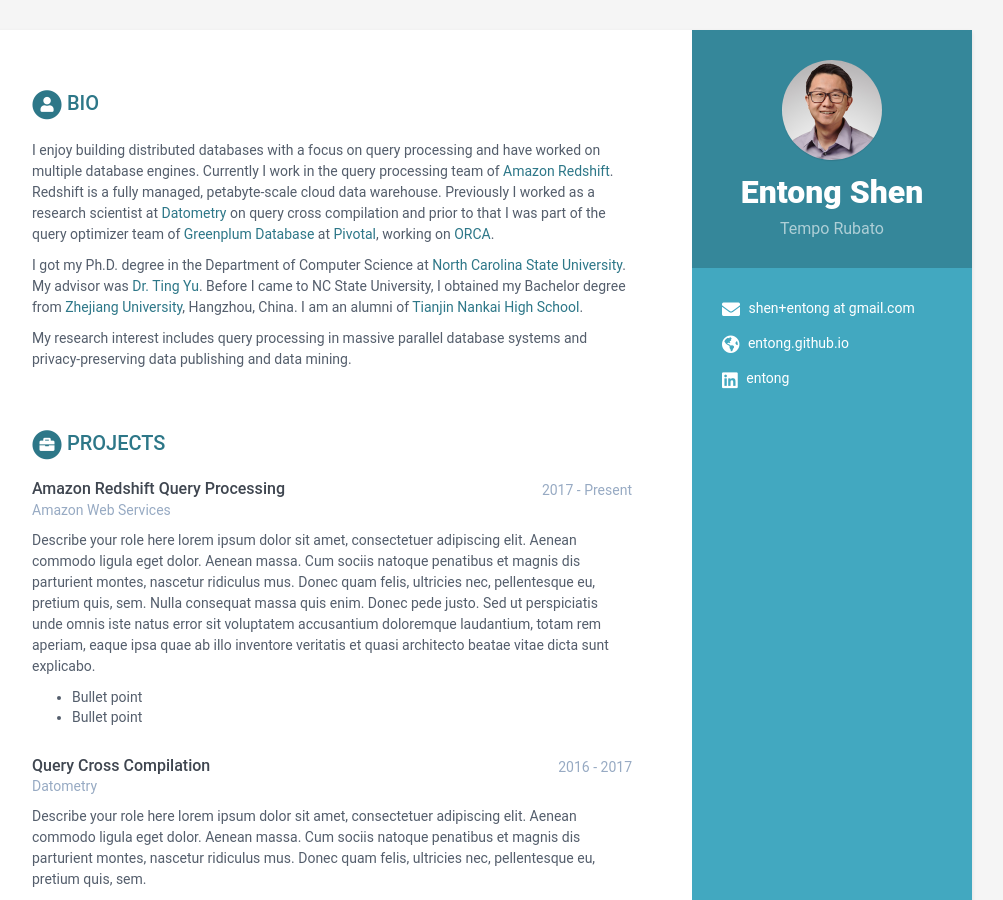
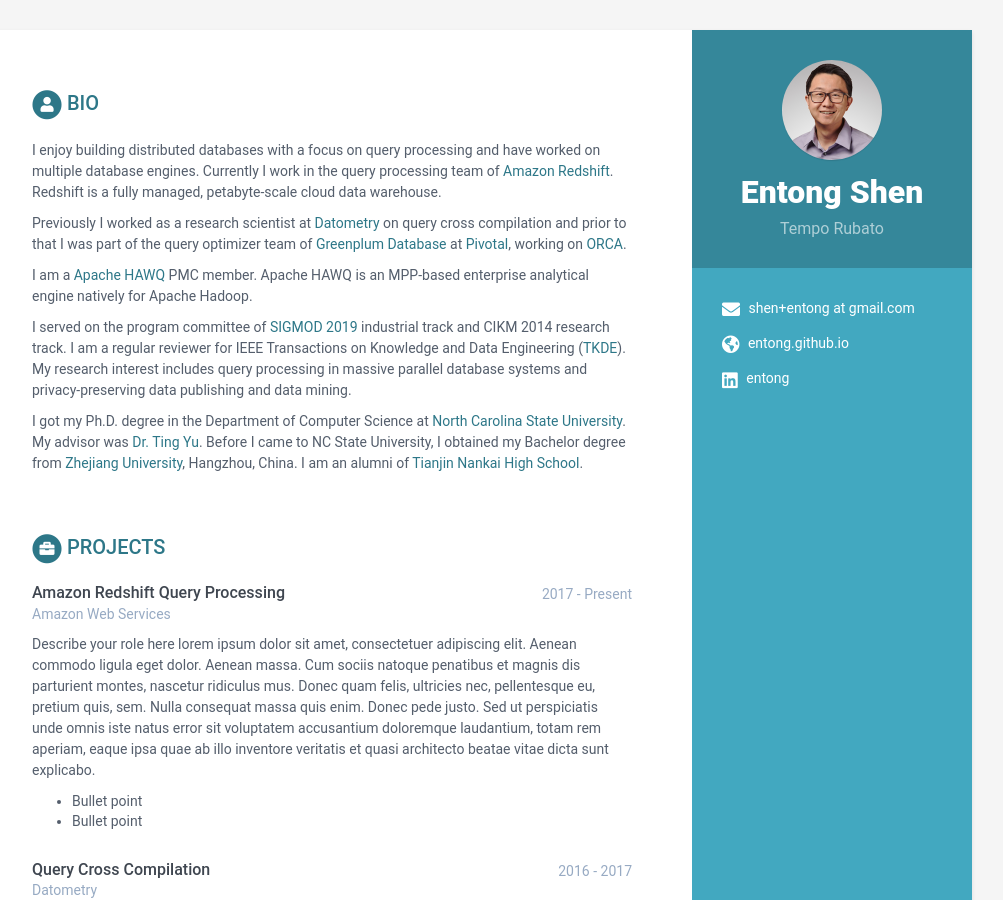
Before and after one commit to entong/entong.github.io, a Jekyll site: the page built from index.html, in a window 1280 px wide and 900 px high. Shown: the whole window, without its empty margins (168-1171 px from the left). Built offline with Jekyll 4.4.1, drawn with Linux system fonts in a browser that asks for light colours.

Commit message:
update bio

```diff
--- a/_data/data.yml
+++ b/_data/data.yml
@@ -52,10 +52,20 @@ career-profile:
       I work in the query processing
       team of [Amazon Redshift](https://aws.amazon.com/redshift/). Redshift is a fully
       managed, petabyte-scale cloud data
-      warehouse. Previously I worked as a research scientist at [Datometry](https://datometry.com)
+      warehouse.
+
+      Previously I worked as a research scientist at [Datometry](https://datometry.com)
       on query cross compilation and prior to
       that I was part of the query optimizer team of [Greenplum Database](https://greenplum.org/) at
       [Pivotal](https://pivotal.io/), working on [ORCA](https://github.com/greenplum-db/gporca).
+
+      I am a [Apache HAWQ](http://hawq.apache.org/) PMC member. Apache HAWQ is an MPP-based enterprise
+      analytical engine natively for Apache Hadoop.
+
+      I served on the program committee of [SIGMOD 2019](http://sigmod2019.org/) industrial track and CIKM 2014 research track.
+      I am a regular reviewer for IEEE Transactions on Knowledge and Data Engineering ([TKDE](https://www.computer.org/web/tkde)).
+      My research interest includes query processing in massive parallel database systems and
+      privacy-preserving data publishing and data mining.
 
       I got my Ph.D. degree in the Department of Computer Science at
       [North Carolina State University](https://www.ncsu.edu).
@@ -64,8 +74,7 @@ career-profile:
       I obtained my Bachelor degree from [Zhejiang University](http://www.zju.edu.cn/english/),
       Hangzhou, China. I am an alumni of [Tianjin Nankai High School](https://en.wikipedia.org/wiki/Tianjin_Nankai_High_School).
 
-      My research interest includes query processing in massive parallel database systems and
-      privacy-preserving data publishing and data mining.
+
 #
 # education:
 #     - degree: MSc in Computer Science
```
